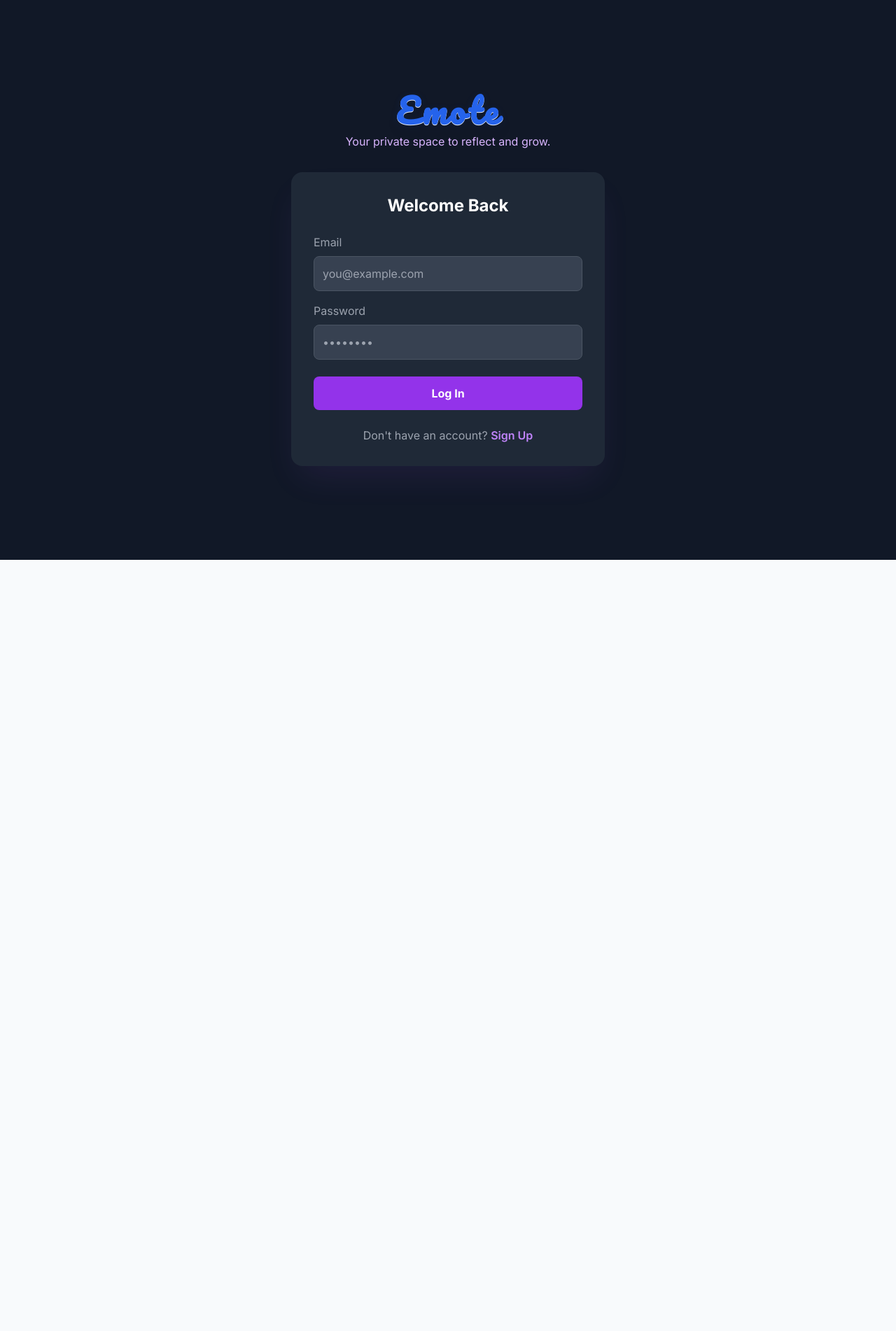
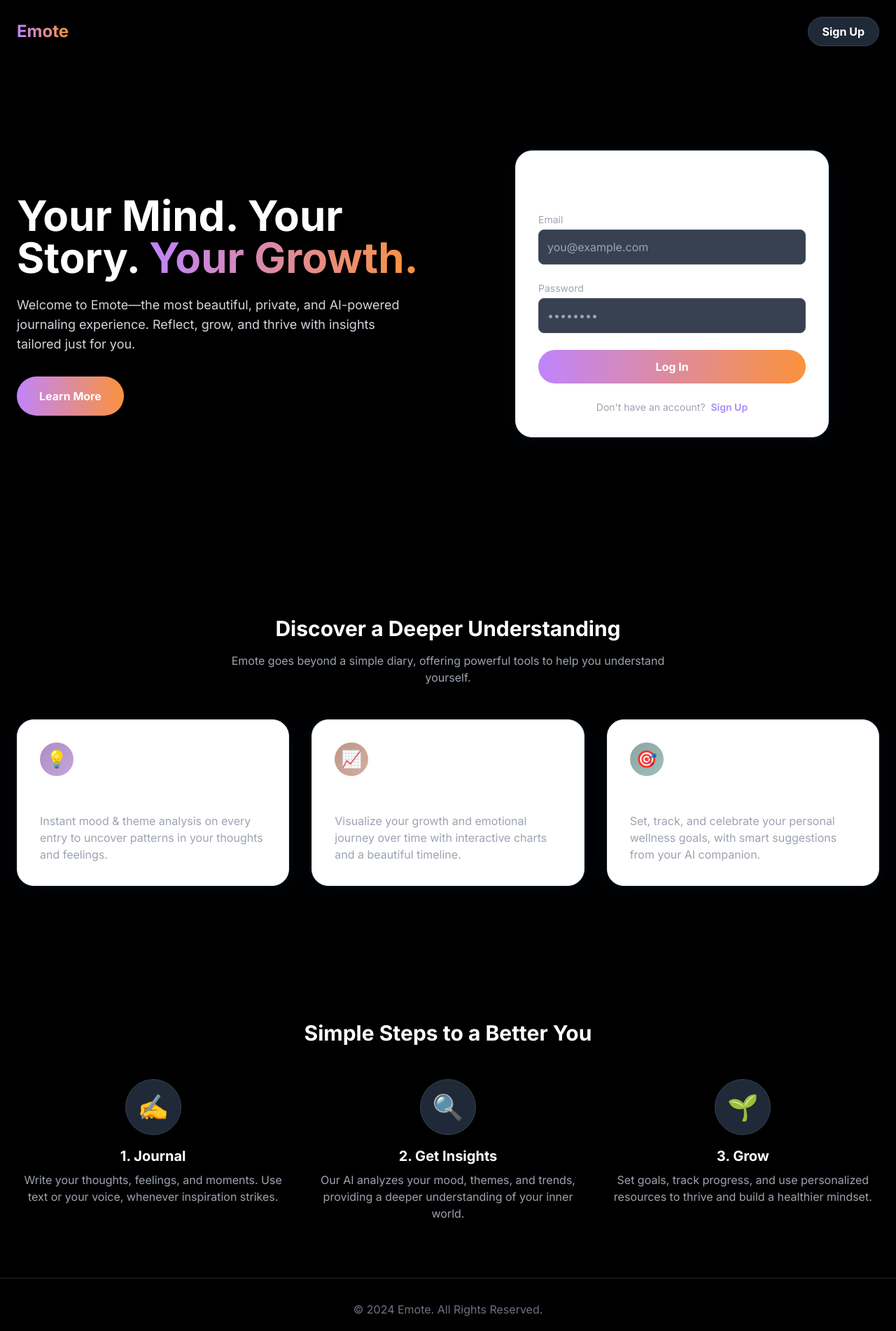
Before and after one commit to shreyahhh/EmoteAI_Journal, a React (Create React App) app in the folder frontend-new/: page / in a window 1280 px wide. Shown: the top 1902 px of the page at 70% size. Before the commit the page ends 800 px from the top, so only its background shows below. Built offline with nearby package versions, Linux system fonts and the light colour scheme; no server answers.

Commit message:
Editing the Login page, confirming the theme, desgning

```diff
--- a/frontend-new/src/components/AuthPage.jsx
+++ b/frontend-new/src/components/AuthPage.jsx
@@ -1,6 +1,45 @@
 import React from 'react';
 import { auth } from '../firebase';
 import { signInWithEmailAndPassword, createUserWithEmailAndPassword } from 'firebase/auth';
+
+const features = [
+  {
+    icon: '💡',
+    title: 'AI Insights',
+    desc: 'Instant mood & theme analysis on every entry to uncover patterns in your thoughts and feelings.',
+    bg: 'from-purple-900/50 to-purple-800/40',
+  },
+  {
+    icon: '📈',
+    title: 'Timeline & Trends',
+    desc: 'Visualize your growth and emotional journey over time with interactive charts and a beautiful timeline.',
+    bg: 'from-orange-900/50 to-orange-800/40',
+  },
+  {
+    icon: '🎯',
+    title: 'Goal Setting',
+    desc: 'Set, track, and celebrate your personal wellness goals, with smart suggestions from your AI companion.',
+    bg: 'from-teal-900/50 to-teal-800/40',
+  },
+];
+
+const steps = [
+  {
+    icon: '✍️',
+    title: '1. Journal',
+    desc: 'Write your thoughts, feelings, and moments. Use text or your voice, whenever inspiration strikes.',
+  },
+  {
+    icon: '🔍',
+    title: '2. Get Insights',
+    desc: 'Our AI analyzes your mood, themes, and trends, providing a deeper understanding of your inner world.',
+  },
+  {
+    icon: '🌱',
+    title: '3. Grow',
+    desc: 'Set goals, track progress, and use personalized resources to thrive and build a healthier mindset.',
+  },
+];
 
 const AuthPage = ({ isLogin, navigateTo }) => {
   const [email, setEmail] = React.useState('');
@@ -12,13 +51,11 @@ const AuthPage = ({ isLogin, navigateTo }) => {
     e.preventDefault();
     setError('');
     setIsLoading(true);
-
     if (!email || !password) {
       setError('Please fill in all fields.');
       setIsLoading(false);
       return;
     }
-
     try {
       if (isLogin) {
         await signInWithEmailAndPassword(auth, email, password);
@@ -33,55 +70,130 @@ const AuthPage = ({ isLogin, navigateTo }) => {
   };
 
   return (
-        <div className="min-h-screen bg-gray-900 text-white flex flex-col items-center justify-center p-4">
-            <div className="w-full max-w-md">
-                <div className="text-center mb-8">
-                    <h1 className="text-5xl font-emote text-[#2563eb] drop-shadow-lg tracking-wide select-none">Emote</h1>
-                    <p className="text-purple-300 mt-2">Your private space to reflect and grow.</p>
+    <div className="min-h-screen bg-black text-white font-inter">
+      {/* Header */}
+      <header className="absolute top-0 left-0 right-0 z-10 p-6">
+        <div className="container mx-auto flex justify-between items-center">
+          <h1 className="text-2xl font-bold bg-gradient-to-r from-purple-400 to-orange-400 bg-clip-text text-transparent">Emote</h1>
+          <button
+            onClick={() => navigateTo(isLogin ? 'signup' : 'login')}
+            className="hidden md:inline-block bg-[#1f2937] text-white font-bold py-2 px-5 rounded-full shadow-md border border-gray-700 hover:bg-gray-700 transition"
+          >
+            {isLogin ? 'Sign Up' : 'Log In'}
+          </button>
         </div>
-                <div className="bg-gray-800 p-8 rounded-2xl shadow-2xl shadow-purple-500/10">
-                    <h2 className="text-2xl font-bold mb-6 text-center">{isLogin ? 'Welcome Back' : 'Create Your Account'}</h2>
+      </header>
+
+      {/* Hero Section */}
+      <section className="relative min-h-screen flex items-center justify-center p-6 overflow-hidden pt-24 bg-black">
+        <div className="absolute inset-0 bg-gradient-to-br from-gray-900 via-black to-gray-900 -z-10" />
+        <div className="container mx-auto grid md:grid-cols-2 gap-12 items-center">
+          {/* Left Column: Info */}
+          <div className="text-center md:text-left">
+            <h2 className="text-4xl md:text-6xl font-extrabold leading-tight text-white">
+              Your Mind. Your Story. <span className="bg-gradient-to-r from-purple-400 to-orange-400 bg-clip-text text-transparent">Your Growth.</span>
+            </h2>
+            <p className="mt-6 text-lg text-gray-300 max-w-xl mx-auto md:mx-0">
+              Welcome to Emote—the most beautiful, private, and AI-powered journaling experience. Reflect, grow, and thrive with insights tailored just for you.
+            </p>
+            <a href="#features" className="inline-block mt-8 bg-gradient-to-r from-purple-400 to-orange-400 text-white font-bold py-4 px-8 rounded-full shadow-lg transition-all hover:-translate-y-1 hover:shadow-orange-400/20">Learn More</a>
+          </div>
+          {/* Right Column: Login Form */}
+          <div>
+            <div className="card p-8 max-w-md mx-auto">
+              <h3 className="text-2xl font-bold text-center mb-6 text-white">{isLogin ? 'Welcome Back' : 'Create Your Account'}</h3>
               {error && <p className="bg-red-500/20 text-red-300 p-3 rounded-lg mb-4 text-center">{error}</p>}
-                    <form onSubmit={handleSubmit}>
-                        <div className="mb-4">
-                            <label className="block text-gray-400 mb-2" htmlFor="email">Email</label>
+              <form onSubmit={handleSubmit} className="space-y-6">
+                <div>
+                  <label htmlFor="email" className="block text-sm font-medium text-gray-400">Email</label>
                   <input
                     type="email"
                     id="email"
                     value={email}
-                                onChange={(e) => setEmail(e.target.value)}
-                                className="w-full p-3 bg-gray-700 rounded-lg border border-gray-600 focus:outline-none focus:ring-2 focus:ring-purple-500 transition"
+                    onChange={e => setEmail(e.target.value)}
+                    className="mt-1 w-full p-3 bg-gray-700 text-white rounded-lg border border-gray-600 focus:outline-none focus:ring-2 focus:ring-[#a78bfa]"
                     placeholder="you@example.com"
                   />
                 </div>
-                        <div className="mb-6">
-                            <label className="block text-gray-400 mb-2" htmlFor="password">Password</label>
+                <div>
+                  <label htmlFor="password" className="block text-sm font-medium text-gray-400">Password</label>
                   <input
                     type="password"
                     id="password"
                     value={password}
-                                onChange={(e) => setPassword(e.target.value)}
-                                className="w-full p-3 bg-gray-700 rounded-lg border border-gray-600 focus:outline-none focus:ring-2 focus:ring-purple-500 transition"
+                    onChange={e => setPassword(e.target.value)}
+                    className="mt-1 w-full p-3 bg-gray-700 text-white rounded-lg border border-gray-600 focus:outline-none focus:ring-2 focus:ring-[#a78bfa]"
                     placeholder="••••••••"
                   />
                 </div>
                 <button
                   type="submit"
                   disabled={isLoading}
-                            className="w-full bg-purple-600 hover:bg-purple-700 text-white font-bold py-3 rounded-lg transition-transform transform hover:scale-105 disabled:bg-gray-500 disabled:cursor-not-allowed flex items-center justify-center"
+                  className="w-full bg-gradient-to-r from-purple-400 to-orange-400 text-white font-bold py-3 rounded-full transition-all hover:-translate-y-1 hover:shadow-orange-400/20"
                 >
-                            {isLoading ? <svg className="animate-spin h-5 w-5 text-white" xmlns="http://www.w3.org/2000/svg" fill="none" viewBox="0 0 24 24"><circle className="opacity-25" cx="12" cy="12" r="10" stroke="currentColor" strokeWidth="4"></circle><path className="opacity-75" fill="currentColor" d="M4 12a8 8 0 018-8V0C5.373 0 0 5.373 0 12h4zm2 5.291A7.962 7.962 0 014 12H0c0 3.042 1.135 5.824 3 7.938l3-2.647z"></path></svg> : (isLogin ? 'Log In' : 'Sign Up')}
+                  {isLoading ? 'Loading...' : (isLogin ? 'Log In' : 'Sign Up')}
                 </button>
               </form>
-                    <p className="mt-6 text-center text-gray-400">
+              <p className="mt-6 text-center text-sm text-gray-400">
                 {isLogin ? "Don't have an account? " : "Already have an account? "}
-                        <button onClick={() => navigateTo(isLogin ? 'signup' : 'login')} className="text-purple-400 hover:underline font-semibold">
+                <button onClick={() => navigateTo(isLogin ? 'signup' : 'login')} className="font-semibold text-[#a78bfa] hover:text-[#f97316] ml-1">
                   {isLogin ? 'Sign Up' : 'Log In'}
                 </button>
               </p>
             </div>
           </div>
         </div>
+      </section>
+
+      {/* Features Section */}
+      <section id="features" className="py-20 px-6 bg-black">
+        <div className="container mx-auto text-center">
+          <h2 className="text-3xl font-bold mb-4 text-white">Discover a Deeper Understanding</h2>
+          <p className="text-gray-400 mb-12 max-w-2xl mx-auto">Emote goes beyond a simple diary, offering powerful tools to help you understand yourself.</p>
+          <div className="grid md:grid-cols-3 gap-8">
+            {features.map((f, i) => (
+              <div key={i} className={`card p-8 text-left`}>
+                <div className={`w-12 h-12 rounded-full bg-gradient-to-br ${f.bg} flex items-center justify-center mb-4`}>
+                  <span className="text-2xl">{f.icon}</span>
+                </div>
+                <h3 className="text-xl font-bold mb-2 text-white">{f.title}</h3>
+                <p className="text-gray-400">{f.desc}</p>
+              </div>
+            ))}
+          </div>
+        </div>
+      </section>
+
+      {/* How It Works Section */}
+      <section className="py-20 px-6 bg-black">
+        <div className="container mx-auto text-center">
+          <h2 className="text-3xl font-bold mb-12 text-white">Simple Steps to a Better You</h2>
+          <div className="relative grid md:grid-cols-3 gap-8 items-start">
+            {steps.map((s, i) => (
+              <div key={i} className="text-center">
+                <div className="w-20 h-20 rounded-full bg-gray-800 shadow-lg border border-gray-700 flex items-center justify-center mx-auto mb-4">
+                  <span className="text-4xl">{s.icon}</span>
+                </div>
+                <h3 className="text-xl font-bold text-white">{s.title}</h3>
+                <p className="text-gray-400 mt-2">{s.desc}</p>
+              </div>
+            ))}
+          </div>
+        </div>
+      </section>
+
+      {/* Footer */}
+      <footer className="bg-black py-8 px-6 border-t border-gray-800">
+        <div className="container mx-auto text-center text-gray-500">
+          <p>&copy; 2024 Emote. All Rights Reserved.</p>
+          <div className="mt-4 space-x-6">
+            <a href="#" className="hover:text-[#a78bfa]">Privacy Policy</a>
+            <a href="#" className="hover:text-[#a78bfa]">Terms of Service</a>
+            <a href="#" className="hover:text-[#a78bfa]">Contact</a>
+          </div>
+        </div>
+      </footer>
+    </div>
   );
 };
 
--- a/frontend-new/src/components/Dashboard.jsx
+++ b/frontend-new/src/components/Dashboard.jsx
@@ -51,7 +51,7 @@ const Dashboard = ({ user }) => {
     };
 
     return (
-        <div className="min-h-screen w-full bg-[#f3f4f6]">
+        <div className="min-h-screen w-full bg-neutral-950">
             <div className="max-w-7xl mx-auto p-4 sm:p-6 lg:p-8">
                 <header className="flex justify-between items-center pb-6 border-b border-transparent mb-6 bg-transparent">
                     <h1 className="text-5xl font-extrabold font-emote text-[#2563eb] drop-shadow-lg tracking-wide select-none">Emote</h1>
--- a/frontend-new/src/components/JournalView.jsx
+++ b/frontend-new/src/components/JournalView.jsx
@@ -93,7 +93,7 @@ const JournalView = ({ entries, user }) => {
 
     return (
          <div className="grid grid-cols-1 lg:grid-cols-3 gap-8">
-            <div className="lg:col-span-1">
+            <div className="lg:col-span-1 xl:col-span-2">
                 <div className="card sticky top-8 bg-white border border-orange-100">
                     <h2 className="text-2xl font-bold mb-4">New Entry</h2>
                     <form onSubmit={handleSaveEntry} className="space-y-4">
@@ -117,7 +117,7 @@ const JournalView = ({ entries, user }) => {
                     </form>
                 </div>
             </div>
-            <div className="lg:col-span-2 space-y-6">
+            <div className="lg:col-span-2 xl:col-span-1 space-y-6">
                 {entries.map(entry => (
                     <div key={entry.id} className="card card-accent bg-white border border-orange-100">
                         <h3 className="font-bold text-xl mb-1 text-gray-800">{entry.title || 'Untitled'}</h3>
--- a/frontend-new/src/components/LoadingScreen.jsx
+++ b/frontend-new/src/components/LoadingScreen.jsx
@@ -1,5 +1,5 @@
 const LoadingScreen = () => (
-    <div className="min-h-screen bg-gray-900 flex items-center justify-center text-white">
+    <div className="min-h-screen bg-neutral-950 flex items-center justify-center text-white">
         <div className="flex flex-col items-center gap-4">
             <svg className="animate-spin h-10 w-10 text-purple-400" xmlns="http://www.w3.org/2000/svg" fill="none" viewBox="0 0 24 24">
                 <circle className="opacity-25" cx="12" cy="12" r="10" stroke="currentColor" strokeWidth="4"></circle>
--- a/frontend-new/src/index.css
+++ b/frontend-new/src/index.css
@@ -1,12 +1,13 @@
-@import url('https://fonts.googleapis.com/css2?family=Inter:wght@400;600;700&family=Pacifico&display=swap');
+@import url('https://fonts.googleapis.com/css2?family=Inter:wght@400;600;700&family=Pacifico&family=Caveat:wght@700&display=swap');
 @tailwind base;
 @tailwind components;
 @tailwind utilities;
 
 .font-emote {
-  font-family: 'Pacifico', cursive;
+  font-family: 'Caveat', 'Pacifico', cursive;
+  color: #f59e42;
   letter-spacing: 0.08em;
-  text-shadow: 0 2px 12px rgba(37,99,235,0.10), 0 1px 0 #fff;
+  text-shadow: 0 2px 12px rgba(245,158,66,0.10), 0 1px 0 #fff;
   font-weight: 700;
 }
 
```
Also changed, not shown: 1 other file (tests, documents, lock files or other folders). Lines whose indentation alone changed are shown as unchanged.
